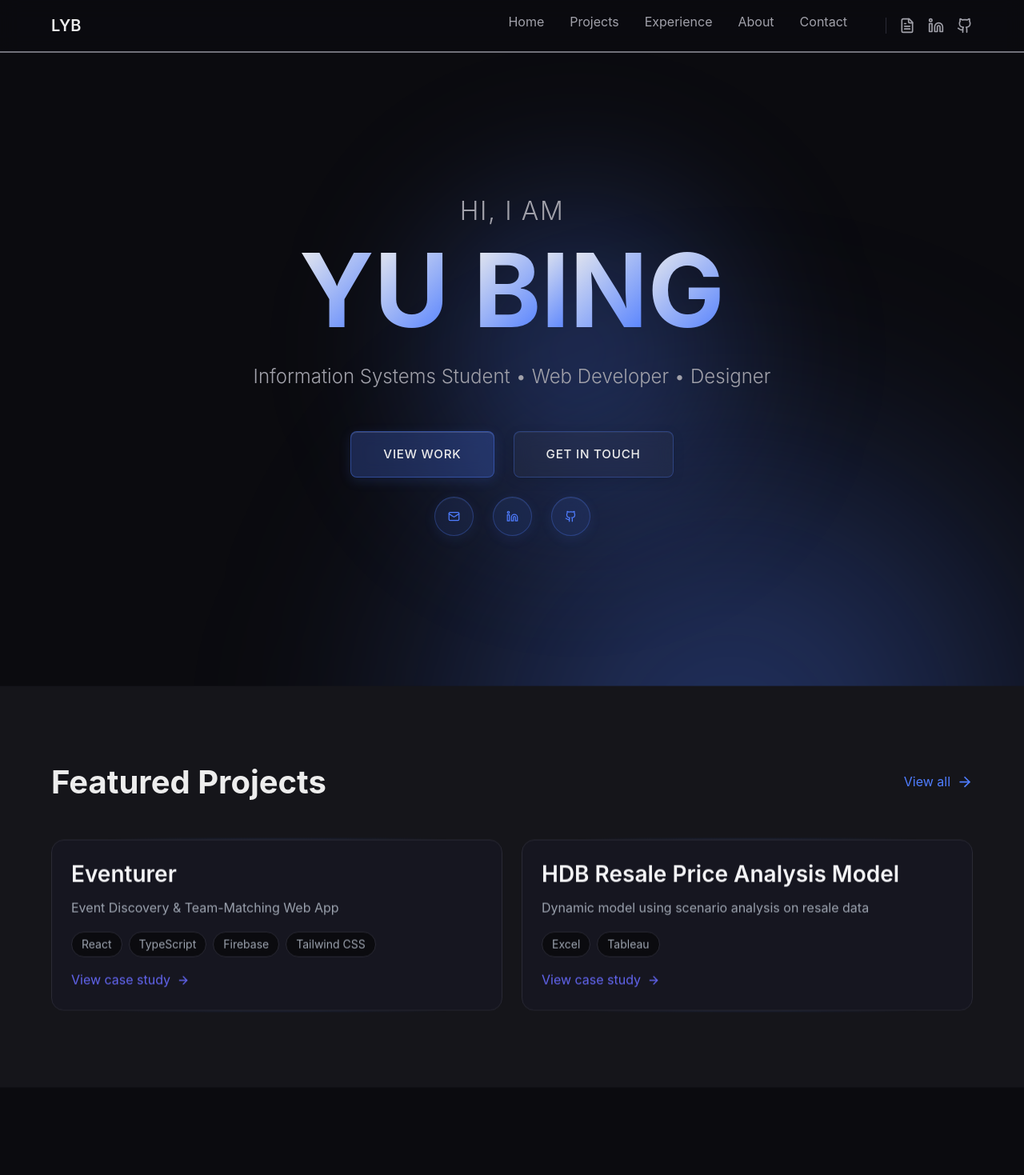
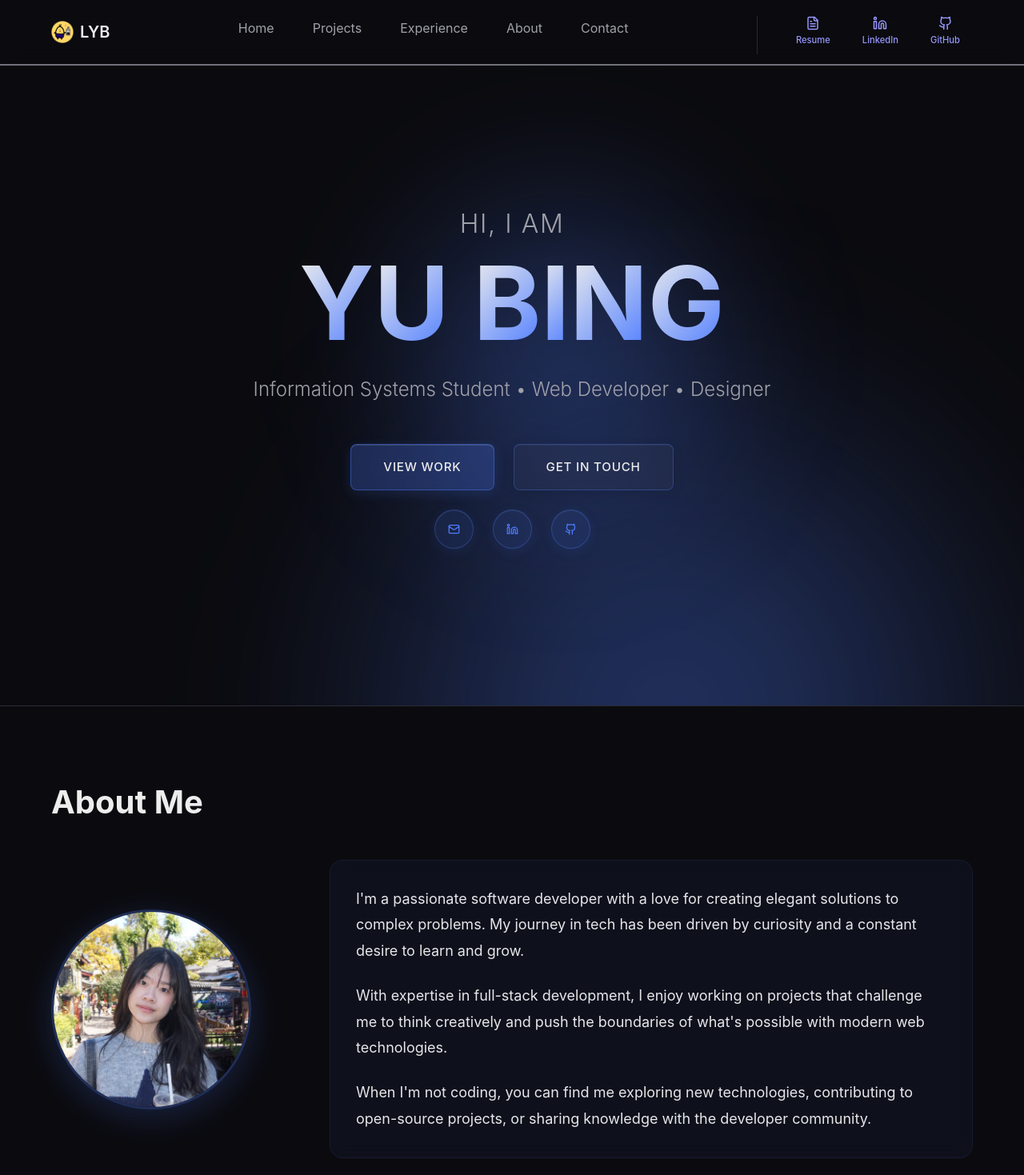
Before and after one commit to peppastanky/yubing-portfolio, a Next.js app: page / in a window 1280 px wide. Shown: the top 1469 px of the page at 80% size. Built offline with nearby package versions, Linux system fonts and the light colour scheme.

Commit message:
updated hero

```diff
--- a/index.html
+++ b/index.html
@@ -1,7 +1,9 @@
 
   <!DOCTYPE html>
   <html lang="en">
+
     <head>
+       <link rel="icon" href="/favicon.png" type="image/png" />
       <meta charset="UTF-8" />
       <meta name="viewport" content="width=device-width, initial-scale=1.0" />
       <title>yubing's portfolio</title>
--- a/src/app/contact/page.tsx
+++ b/src/app/contact/page.tsx
@@ -14,7 +14,7 @@ export default function ContactPage() {
   const handleSubmit = (e: React.FormEvent) => {
     e.preventDefault();
     // Construct mailto link with form data
-    const mailtoLink = `mailto:yyubingg@gmail.com?subject=${encodeURIComponent(
+    const mailtoLink = `mailto:yubing.lim.2024@computing.smu.edu.sg?subject=${encodeURIComponent(
       formData.subject
     )}&body=${encodeURIComponent(
       `Name: ${formData.name}\nEmail: ${formData.email}\n\n${formData.message}`
@@ -120,12 +120,22 @@ export default function ContactPage() {
             <h3 className="mb-4">Contact Information</h3>
             <div className="space-y-4">
               <a
+                href="mailto:yubing.lim.2024@computing.smu.edu.sg"
+                className="flex items-start gap-3 text-[--color-text-secondary] hover:text-[--color-accent] transition-colors"
+              >
+                <Mail className="w-5 h-5 mt-1 flex-shrink-0" />
+                <div>
+                  <p className="text-sm text-[--color-text-secondary] mb-1">Primary Email</p>
+                  <p className="text-[--color-text-primary]">yubing.lim.2024@computing.smu.edu.sg</p>
+                </div>
+              </a>
+              <a
                 href="mailto:yyubingg@gmail.com"
                 className="flex items-start gap-3 text-[--color-text-secondary] hover:text-[--color-accent] transition-colors"
               >
                 <Mail className="w-5 h-5 mt-1 flex-shrink-0" />
                 <div>
-                  <p className="text-sm text-[--color-text-secondary] mb-1">Email</p>
+                  <p className="text-sm text-[--color-text-secondary] mb-1">Secondary Email</p>
                   <p className="text-[--color-text-primary]">yyubingg@gmail.com</p>
                 </div>
               </a>
@@ -156,7 +166,7 @@ export default function ContactPage() {
                 <span>LinkedIn</span>
               </a>
               <a
-                href="https://github.com/limyubing"
+                href="https://github.com/peppastanky"
                 target="_blank"
                 rel="noopener noreferrer"
                 className="flex items-center gap-3 text-[--color-text-secondary] hover:text-[--color-accent] transition-colors"
--- a/src/app/page.tsx
+++ b/src/app/page.tsx
@@ -215,7 +215,7 @@ export default function HomePage() {
           >
             <MagneticButton strength={0.2}>
               <a
-                href="mailto:yyubingg@gmail.com"
+                href="mailto:yubing.lim.2024@computing.smu.edu.sg"
                 style={{
                   padding: '1rem',
                   backgroundColor: 'rgba(79, 125, 255, 0.1)',
@@ -351,6 +351,81 @@ export default function HomePage() {
         </div>
       </section>
 
+      {/* About Me Section */}
+      <section id="about" style={{
+        backgroundColor: '#0B0B0F',
+        padding: '6rem 0',
+        borderTop: '1px solid #2A2A35'
+      }}>
+        <div style={{ maxWidth: '1200px', margin: '0 auto', padding: '0 1.5rem' }}>
+          <ScrollReveal direction="up">
+            <h2 style={{ marginBottom: '3rem' }}>About Me</h2>
+          </ScrollReveal>
+          <div style={{
+            display: 'grid',
+            gridTemplateColumns: '1fr',
+            gap: '3rem',
+            alignItems: 'center'
+          }} className="about-grid">
+            <ScrollReveal delay={0.2} direction="right">
+              <div style={{
+                display: 'flex',
+                justifyContent: 'center'
+              }} className="about-image">
+                <img
+                  src="/profile.jpg"
+                  alt="Profile"
+                  style={{
+                    width: '250px',
+                    height: '250px',
+                    borderRadius: '50%',
+                    objectFit: 'cover',
+                    border: '3px solid rgba(79, 125, 255, 0.3)',
+                    boxShadow: '0 10px 40px rgba(79, 125, 255, 0.2)'
+                  }}
+                />
+              </div>
+            </ScrollReveal>
+            <ScrollReveal delay={0.2} direction="left">
+              <div style={{
+                padding: '2rem',
+                backgroundColor: 'rgba(79, 125, 255, 0.05)',
+                border: '1px solid rgba(79, 125, 255, 0.1)',
+                borderRadius: '1rem',
+                backdropFilter: 'blur(10px)'
+              }}>
+                <p style={{
+                  fontSize: '1.125rem',
+                  lineHeight: '1.8',
+                  color: '#E5E7EB',
+                  marginBottom: '1.5rem'
+                }}>
+                  I'm a passionate software developer with a love for creating elegant solutions to complex problems.
+                  My journey in tech has been driven by curiosity and a constant desire to learn and grow.
+                </p>
+                <p style={{
+                  fontSize: '1.125rem',
+                  lineHeight: '1.8',
+                  color: '#E5E7EB',
+                  marginBottom: '1.5rem'
+                }}>
+                  With expertise in full-stack development, I enjoy working on projects that challenge me to think
+                  creatively and push the boundaries of what's possible with modern web technologies.
+                </p>
+                <p style={{
+                  fontSize: '1.125rem',
+                  lineHeight: '1.8',
+                  color: '#E5E7EB'
+                }}>
+                  When I'm not coding, you can find me exploring new technologies, contributing to open-source projects,
+                  or sharing knowledge with the developer community.
+                </p>
+              </div>
+            </ScrollReveal>
+          </div>
+        </div>
+      </section>
+
       {/* Featured Projects */}
       <ParallaxSection offset={30}>
         <section id="projects" style={{ backgroundColor: '#15151A', padding: '0 0 4rem 0' }} className="projects-section">
@@ -478,7 +553,7 @@ export default function HomePage() {
             <ScrollReveal delay={0.3} direction="up">
               <MagneticButton>
                 <a
-                  href="mailto:yyubingg@gmail.com"
+                  href="mailto:yubing.lim.2024@computing.smu.edu.sg"
                   style={{
                     display: 'inline-flex',
                     alignItems: 'center',
@@ -507,6 +582,8 @@ export default function HomePage() {
           .hero-subtitle { font-size: 1.5rem !important; }
           .projects-section, .experience-section, .skills-section, .cta-section { padding: 6rem 0 !important; }
           .projects-grid, .experience-grid { grid-template-columns: repeat(2, 1fr) !important; }
+          .about-grid { grid-template-columns: 300px 1fr !important; }
+          .about-image { justify-content: flex-start !important; }
         }
       `}</style>
     </div>
--- a/src/components/Footer.tsx
+++ b/src/components/Footer.tsx
@@ -7,10 +7,20 @@ export function Footer() {
         <div style={{ display: 'flex', flexDirection: 'column', justifyContent: 'space-between', alignItems: 'center', gap: '1.5rem' }} className="footer-content">
           <div style={{ textAlign: 'center' }} className="footer-text">
             <p style={{ color: '#F5F5F7', marginBottom: '0.5rem' }}>Lim Yu Bing</p>
+            <div style={{ marginBottom: '0.25rem' }}>
+              <a
+                href="mailto:yubing.lim.2024@computing.smu.edu.sg"
+                style={{ color: '#9CA3AF', transition: 'color 0.2s' }}
+                onMouseEnter={(e) => e.currentTarget.style.color = '#6366F1'}
+                onMouseLeave={(e) => e.currentTarget.style.color = '#9CA3AF'}
+              >
+                yubing.lim.2024@computing.smu.edu.sg
+              </a>
+            </div>
             <div>
               <a
                 href="mailto:yyubingg@gmail.com"
-                style={{ color: '#9CA3AF', transition: 'color 0.2s' }}
+                style={{ color: '#9CA3AF', transition: 'color 0.2s', fontSize: '0.875rem' }}
                 onMouseEnter={(e) => e.currentTarget.style.color = '#6366F1'}
                 onMouseLeave={(e) => e.currentTarget.style.color = '#9CA3AF'}
               >
@@ -19,7 +29,7 @@ export function Footer() {
               <span style={{ color: '#9CA3AF', margin: '0 0.5rem' }}>•</span>
               <a
                 href="tel:+6593700757"
-                style={{ color: '#9CA3AF', transition: 'color 0.2s' }}
+                style={{ color: '#9CA3AF', transition: 'color 0.2s', fontSize: '0.875rem' }}
                 onMouseEnter={(e) => e.currentTarget.style.color = '#6366F1'}
                 onMouseLeave={(e) => e.currentTarget.style.color = '#9CA3AF'}
               >
@@ -30,7 +40,7 @@ export function Footer() {
 
           <div style={{ display: 'flex', alignItems: 'center', gap: '1.5rem' }}>
             <a
-              href="mailto:yyubingg@gmail.com"
+              href="mailto:yubing.lim.2024@computing.smu.edu.sg"
               style={{ color: '#9CA3AF', transition: 'color 0.2s' }}
               onMouseEnter={(e) => e.currentTarget.style.color = '#F5F5F7'}
               onMouseLeave={(e) => e.currentTarget.style.color = '#9CA3AF'}
--- a/src/components/Navbar.tsx
+++ b/src/components/Navbar.tsx
@@ -15,7 +15,7 @@ function NavItem({ item, index }: { item: typeof navigation[0]; index: number })
 
   return (
     <div
-      style={{ position: 'relative', marginRight: '2rem' }}
+      style={{ position: 'relative', padding: '0 1.5rem' }}
       onMouseEnter={() => setIsHovered(true)}
       onMouseLeave={() => setIsHovered(false)}
     >
@@ -33,6 +33,65 @@ function NavItem({ item, index }: { item: typeof navigation[0]; index: number })
         transition={{ duration: 0.3, delay: index * 0.1 }}
       >
         {item.name}
+      </motion.a>
+      <motion.div
+        style={{
+          position: 'absolute',
+          bottom: 0,
+          left: 0,
+          right: 0,
+          height: '2px',
+          backgroundColor: '#71717A',
+          transformOrigin: 'center'
+        }}
+        initial={{ scaleX: 0 }}
+        animate={{ scaleX: isHovered ? 1 : 0 }}
+        transition={{ duration: 0.3 }}
+      />
+    </div>
+  );
+}
+
+function NavIconItem({
+  href,
+  icon,
+  label,
+  index
+}: {
+  href: string;
+  icon: React.ReactNode;
+  label: string;
+  index: number;
+}) {
+  const [isHovered, setIsHovered] = useState(false);
+
+  return (
+    <div
+      style={{ position: 'relative', padding: '0 1rem' }}
+      onMouseEnter={() => setIsHovered(true)}
+      onMouseLeave={() => setIsHovered(false)}
+    >
+      <motion.a
+        href={href}
+        target="_blank"
+        rel="noopener noreferrer"
+        style={{
+          color: '#8d8dfc',
+          transition: 'color 0.2s',
+          display: 'flex',
+          flexDirection: 'column',
+          alignItems: 'center',
+          gap: '0.3rem',
+          paddingBottom: '0.5rem'
+        }}
+        animate={{ color: isHovered ? '#EDEDED' : '#9797fc' }}
+        initial={{ opacity: 0, y: -20 }}
+        whileInView={{ opacity: 1, y: 0 }}
+        transition={{ duration: 0.3, delay: (5 + index) * 0.1 }}
+        aria-label={label}
+      >
+        {icon}
+        <span style={{ fontSize: '0.7rem', fontWeight: 500 }}>{label}</span>
       </motion.a>
       <motion.div
         style={{
@@ -80,53 +139,47 @@ export function Navbar() {
       transition={{ duration: 0.5, ease: [0.25, 0.4, 0.25, 1] }}
     >
       <div style={{ maxWidth: '1200px', margin: '0 auto', padding: '0 1.5rem' }}>
-        <div style={{ display: 'flex', alignItems: 'center', justifyContent: 'space-between', height: '4rem' }}>
+        <div style={{ display: 'flex', alignItems: 'center', justifyContent: 'space-between', height: '5rem' }}>
           {/* Logo */}
           <motion.a
             href="#"
-            style={{ fontSize: '1.25rem', fontWeight: 600, color: '#EDEDED', transition: 'color 0.2s' }}
+            style={{ fontSize: '1.25rem', fontWeight: 600, color: '#EDEDED', transition: 'color 0.2s', display: 'flex', alignItems: 'center', gap: '0.5rem', flexShrink: 0 }}
             whileHover={{ scale: 1.05, color: '#4F7DFF' }}
             whileTap={{ scale: 0.95 }}
           >
+            <img src="/favicon.png" alt="Logo" style={{ width: '28px', height: '28px' }} />
             LYB
           </motion.a>
 
           {/* Desktop Navigation */}
-          <div style={{ display: 'none' }} className="desktop-nav">
+          <div style={{ display: 'none', flex: 1, justifyContent: 'center' }} className="desktop-nav">
             {navigation.map((item, index) => (
               <NavItem key={item.name} item={item} index={index} />
             ))}
-            <div style={{ display: 'inline-flex', alignItems: 'center', gap: '1rem', marginLeft: '1rem', paddingLeft: '1rem', borderLeft: '1px solid #2A2A35' }}>
-              <motion.a
-                href="#"
-                target="_blank"
-                rel="noopener noreferrer"
-                style={{ color: '#A1A1AA', transition: 'color 0.2s' }}
-                whileHover={{ scale: 1.1, color: '#EDEDED', rotate: 5 }}
-                aria-label="Resume"
-              >
-                <FileText size={20} />
-              </motion.a>
-              <motion.a
+          </div>
+
+          {/* Desktop Icons */}
+          <div style={{ display: 'none' }} className="desktop-icons">
+            <div style={{ display: 'inline-flex', alignItems: 'center', gap: '0.5rem' ,paddingLeft: '2rem', borderLeft: '1px solid rgba(113, 113, 122, 0.3)', marginTop: '0.5rem'}}>
+
+              <NavIconItem
+                href="/resume.pdf"
+                icon={<FileText size={18} />}
+                label="Resume"
+                index={0}
+              />
+              <NavIconItem
                 href="https://www.linkedin.com/in/limyubing"
-                target="_blank"
-                rel="noopener noreferrer"
-                style={{ color: '#A1A1AA', transition: 'color 0.2s' }}
-                whileHover={{ scale: 1.1, color: '#EDEDED', rotate: 5 }}
-                aria-label="LinkedIn"
-              >
-                <Linkedin size={20} />
-              </motion.a>
-              <motion.a
-                href="https://github.com/limyubing"
-                target="_blank"
-                rel="noopener noreferrer"
-                style={{ color: '#A1A1AA', transition: 'color 0.2s' }}
-                whileHover={{ scale: 1.1, color: '#EDEDED', rotate: 5 }}
-                aria-label="GitHub"
-              >
-                <Github size={20} />
-              </motion.a>
+                icon={<Linkedin size={18} />}
+                label="LinkedIn"
+                index={1}
+              />
+              <NavIconItem
+                href="https://github.com/peppastanky"
+                icon={<Github size={18} />}
+                label="GitHub"
+                index={2}
+              />
             </div>
           </div>
 
@@ -182,40 +235,43 @@ export function Navbar() {
                 </motion.a>
               ))}
               <motion.div
-                style={{ display: 'flex', alignItems: 'center', gap: '1rem', paddingTop: '0.75rem', borderTop: '1px solid #2A2A35', marginTop: '0.75rem' }}
+                style={{ display: 'flex', alignItems: 'center', justifyContent: 'center', gap: '2rem', paddingTop: '1rem', borderTop: '1px solid rgba(113, 113, 122, 0.3)', marginTop: '1rem' }}
                 initial={{ y: 20, opacity: 0 }}
                 animate={{ y: 0, opacity: 1 }}
                 transition={{ delay: navigation.length * 0.05 }}
               >
                 <motion.a
-                  href="#"
+                  href="/resume.pdf"
                   target="_blank"
                   rel="noopener noreferrer"
-                  style={{ color: '#A1A1AA', transition: 'color 0.2s' }}
-                  whileHover={{ scale: 1.1, color: '#EDEDED' }}
+                  style={{ color: '#A1A1AA', transition: 'all 0.2s', display: 'flex', flexDirection: 'column', alignItems: 'center', gap: '0.4rem' }}
+                  whileHover={{ color: '#EDEDED', y: -2 }}
                   aria-label="Resume"
                 >
                   <FileText size={20} />
+                  <span style={{ fontSize: '0.75rem', fontWeight: 500 }}>Resume</span>
                 </motion.a>
                 <motion.a
                   href="https://www.linkedin.com/in/limyubing"
                   target="_blank"
                   rel="noopener noreferrer"
-                  style={{ color: '#A1A1AA', transition: 'color 0.2s' }}
-                  whileHover={{ scale: 1.1, color: '#EDEDED' }}
+                  style={{ color: '#A1A1AA', transition: 'all 0.2s', display: 'flex', flexDirection: 'column', alignItems: 'center', gap: '0.4rem' }}
+                  whileHover={{ color: '#EDEDED', y: -2 }}
                   aria-label="LinkedIn"
                 >
                   <Linkedin size={20} />
+                  <span style={{ fontSize: '0.75rem', fontWeight: 500 }}>LinkedIn</span>
                 </motion.a>
                 <motion.a
                   href="https://github.com/limyubing"
                   target="_blank"
                   rel="noopener noreferrer"
-                  style={{ color: '#A1A1AA', transition: 'color 0.2s' }}
-                  whileHover={{ scale: 1.1, color: '#EDEDED' }}
+                  style={{ color: '#A1A1AA', transition: 'all 0.2s', display: 'flex', flexDirection: 'column', alignItems: 'center', gap: '0.4rem' }}
+                  whileHover={{ color: '#EDEDED', y: -2 }}
                   aria-label="GitHub"
                 >
                   <Github size={20} />
+                  <span style={{ fontSize: '0.75rem', fontWeight: 500 }}>GitHub</span>
                 </motion.a>
               </motion.div>
             </div>
@@ -225,11 +281,13 @@ export function Navbar() {
 
       <style>{`
         @media (min-width: 768px) {
-          .desktop-nav { display: flex !important; align-items: center; }
+          .desktop-nav { display: flex !important; }
+          .desktop-icons { display: block !important; }
           .mobile-menu-btn { display: none !important; }
         }
         @media (max-width: 767px) {
           .desktop-nav { display: none !important; }
+          .desktop-icons { display: none !important; }
         }
       `}</style>
     </motion.nav>
--- a/src/components/animations/ScrollReveal.tsx
+++ b/src/components/animations/ScrollReveal.tsx
@@ -15,7 +15,7 @@ export function ScrollReveal({
   className = ''
 }: ScrollRevealProps) {
   const ref = useRef(null);
-  const isInView = useInView(ref, { once: false, margin: "-100px", amount: 0.3 });
+  const isInView = useInView(ref, { once: true, margin: "-100px", amount: 0.3 });
 
   const directions = {
     up: { y: 60, x: 0 },
```
Also changed, not shown: public/favicon.png (added).
